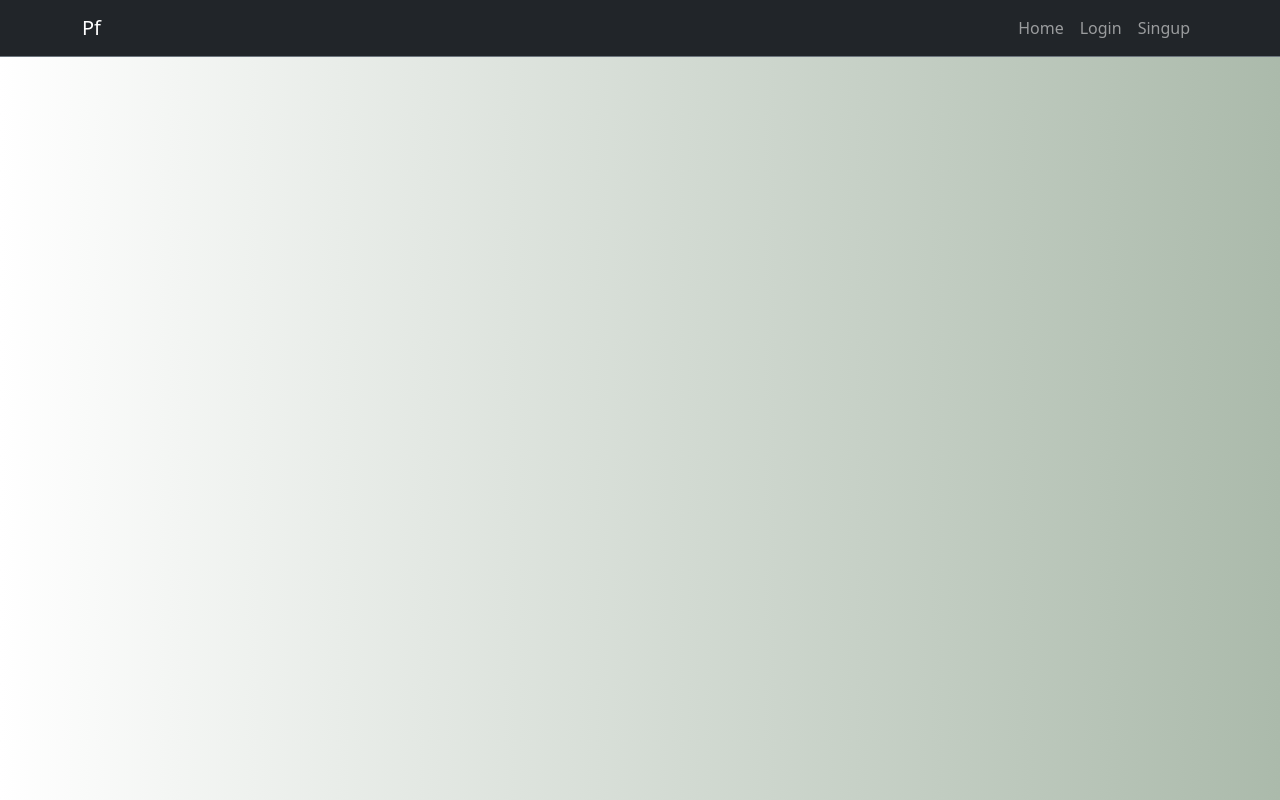
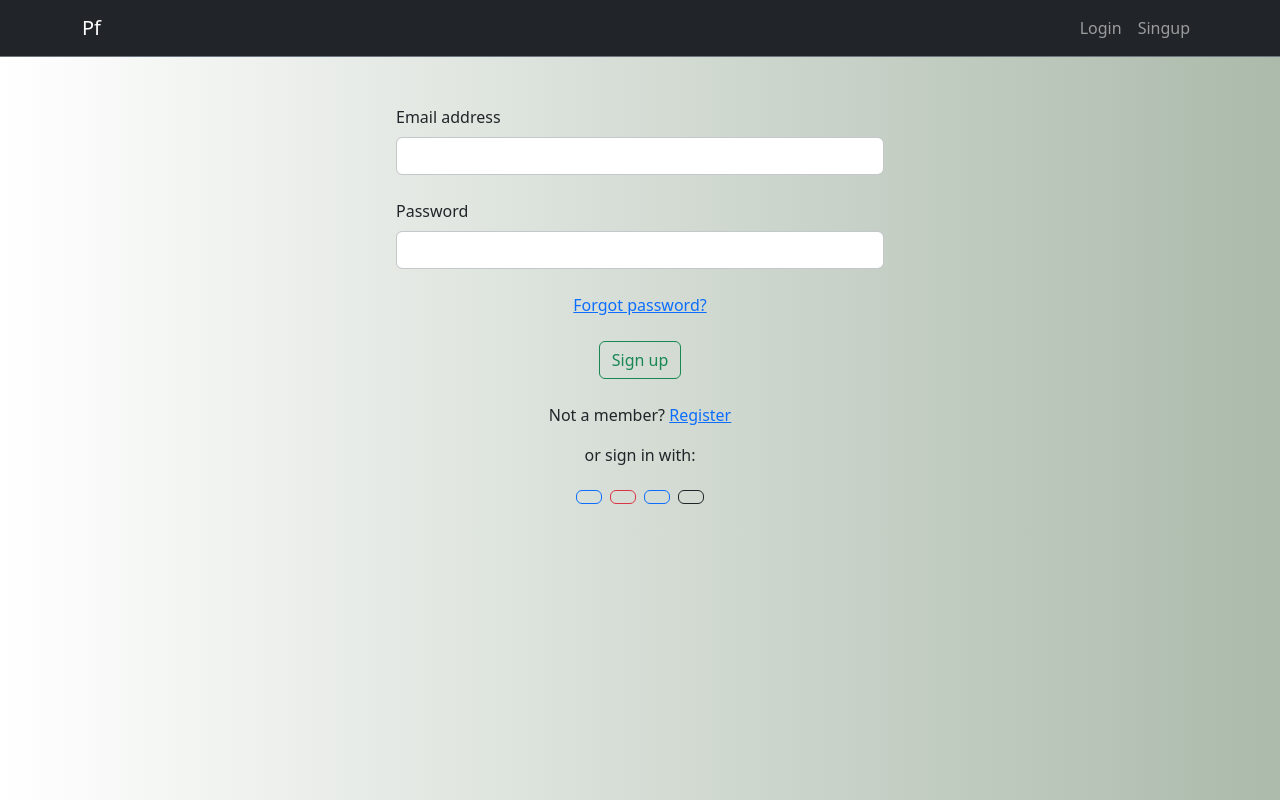
Before and after one commit to jpmendez29/FinalFronEnd, a React (Create React App) app in the folder pf-front/: page / in a window 1280 px wide. Built offline with nearby package versions, Linux system fonts and the light colour scheme.

Commit message:
final login

```diff
--- a/pf-front/package.json
+++ b/pf-front/package.json
@@ -12,6 +12,7 @@
     "react-dom": "^18.2.0",
     "react-router-dom": "^6.11.2",
     "react-scripts": "5.0.1",
+    "react-toastify": "^9.1.3",
     "web-vitals": "^2.1.4"
   },
   "scripts": {
--- a/pf-front/src/App.js
+++ b/pf-front/src/App.js
@@ -4,7 +4,9 @@ import React, { useState } from 'react';
 
 import 'bootstrap/dist/css/bootstrap.min.css'
 import 'bootstrap/dist/js/bootstrap.bundle.min.js'
-import '@fortawesome/fontawesome-free/css/all.min.css';
+import 'react-toastify/dist/ReactToastify.css';
+
+
 
 import './App.css';
 
@@ -16,7 +18,8 @@ import Navigation from './Components/Navigation';
 
 function App() {
   const [users, setUsers] = useState([]);
-
+  const [user, setUser] = useState({});
+  console.log(user)
 
   return (
 
@@ -24,8 +27,9 @@ function App() {
             <Navigation/>
 
           <Routes>
-            <Route path='/login' exact element={<Login users={users} setUsers={setUsers}/>}/>
+            <Route path='/' exact element={<Login users={users} setUser={setUser} />}/>
             <Route path='/singup' exact element={<Singup  users={users} setUsers={setUsers}/>}/>
+            {/* <Route path='/home' exact element={<Home users={user} />}/> */}
           </Routes>
 
         </Router>
--- a/pf-front/src/Components/Login.js
+++ b/pf-front/src/Components/Login.js
@@ -1,25 +1,66 @@
 import React, { Component } from 'react'
+import { useState } from "react";
+import { useNavigate} from 'react-router-dom'
+import { ToastContainer, toast } from 'react-toastify';
 
-const Login = ({ users, setUsers }) => {
-console.log(users);
+const Login = ({users , setUser}) => {
+
+    console.log(users);
+    const Navigate = useNavigate();
+
+    const [email, setEmail] = useState('');
+    const [password, setPassword] = useState('');
+
+    let swt = false;
 
     const validateLogin = async (event) =>{
+        event.preventDefault();
 
 
+        await users.map(x => {
+            if(x.email === email && x.pasw === password){
+                swt = true;
+                setUser(x);
+            }
+        })
+
+        // Restablecer los campos del formulario
+        setEmail('');
+        setPassword('');
+
+        if(swt){
+
+            await toast.success('sesion iniciada correctamente!', {
+                position: "top-center",
+                autoClose: 500,
+                hideProgressBar: true,
+                closeOnClick: true,
+                pauseOnHover: false,
+                draggable: true,
+                progress: undefined,
+                theme: "dark",
+            });
+            setTimeout(() => {
+                /* Navigate('/home'); */
+            }, 2000);
+        }else{
+
+        }
     }
 
 
         return (
             <form className='container mt-5 w-30' onSubmit={validateLogin}>
+
                     <div className="form-outline mb-4">
                         <label className="form-label" htmlFor="form2Example1">Email address</label>
-                        <input type="email" id="form2Example1" className="form-control border-secondary-subtle" />
+                        <input type="email" id="form2Example1" className="form-control border-secondary-subtle" value={email} onChange={(e) => setEmail(e.target.value)}/>
                     </div>
 
 
                     <div className="form-outline mb-4">
                         <label className="form-label" htmlFor="form2Example2">Password</label>
-                        <input type="password" id="form2Example2" className="form-control border-secondary-subtle" />
+                        <input type="password" id="form2Example2" className="form-control border-secondary-subtle" value={password} onChange={(e) => setPassword(e.target.value)}/>
                     </div>
 
 
@@ -54,6 +95,7 @@ console.log(users);
                             <i className="fab fa-github"></i>
                         </button>
                     </div>
+                    <ToastContainer />
                 </form>
         )
     }
--- a/pf-front/src/Components/Navigation.js
+++ b/pf-front/src/Components/Navigation.js
@@ -17,8 +17,8 @@ export default class Navigation extends Component {
             <div className="collapse navbar-collapse" id="navbarNavAltMarkup">
 
               <div className="navbar-nav ms-auto text-center ">
-                <Link className="nav-link" to="/"> Home</Link>
-                <Link className="nav-link" to="/login"> Login</Link>
+                {/* <Link className="nav-link" to="/home"> Home</Link> */}
+                <Link className="nav-link" to="/"> Login</Link>
                 <Link className="nav-link" to="/singup"> Singup</Link>
               </div>
 
--- a/pf-front/src/Components/Singup.js
+++ b/pf-front/src/Components/Singup.js
@@ -1,6 +1,6 @@
 import React, { Component } from 'react'
 import { useState } from "react";
-import { Link, Navigate, useNavigate} from 'react-router-dom'
+import { useNavigate} from 'react-router-dom'
 
 const Singup = ({ users, setUsers }) => {
     const Navigate = useNavigate();
@@ -29,7 +29,7 @@ const Singup = ({ users, setUsers }) => {
         // Restablecer los campos del formulario
         resetall();
 
-        Navigate("/login")
+        Navigate("/")
     };
 
     const resetall = async () => {
```
Also changed, not shown: 1 other file (tests, documents, lock files or other folders).
